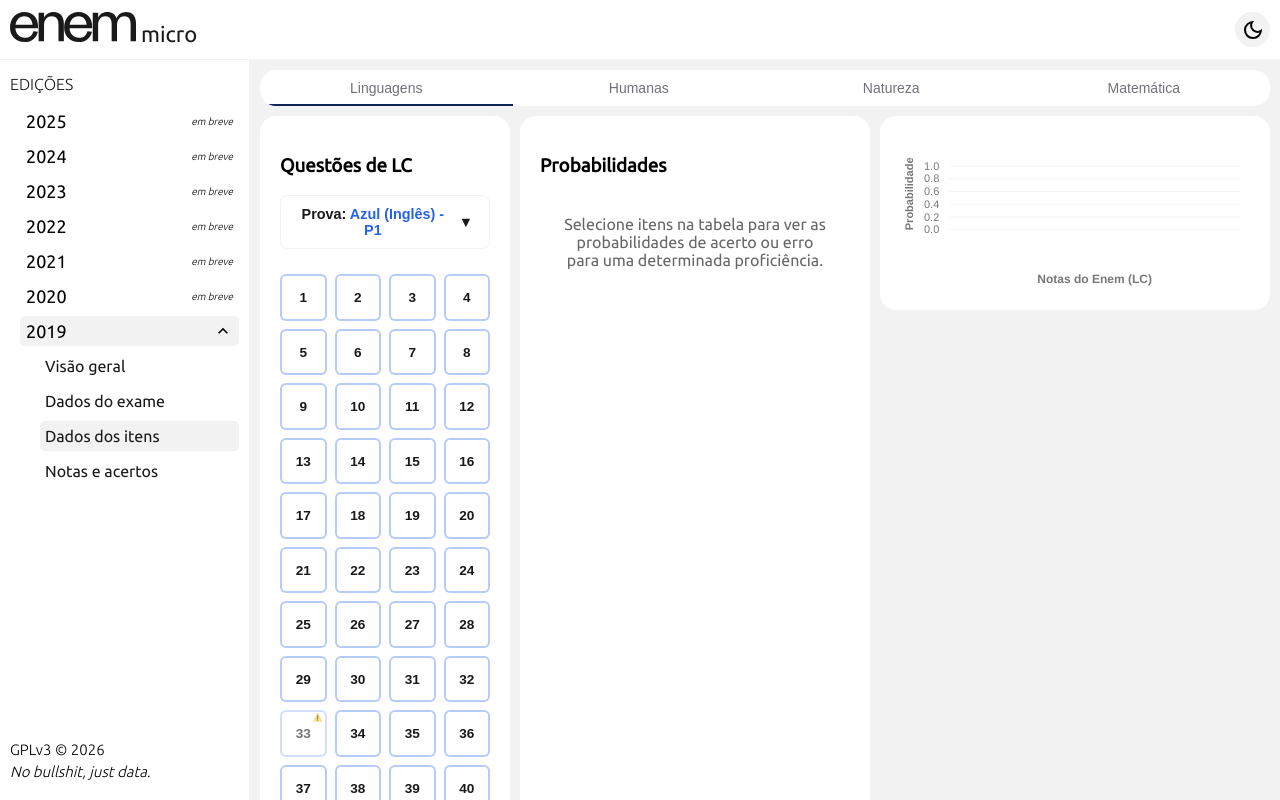
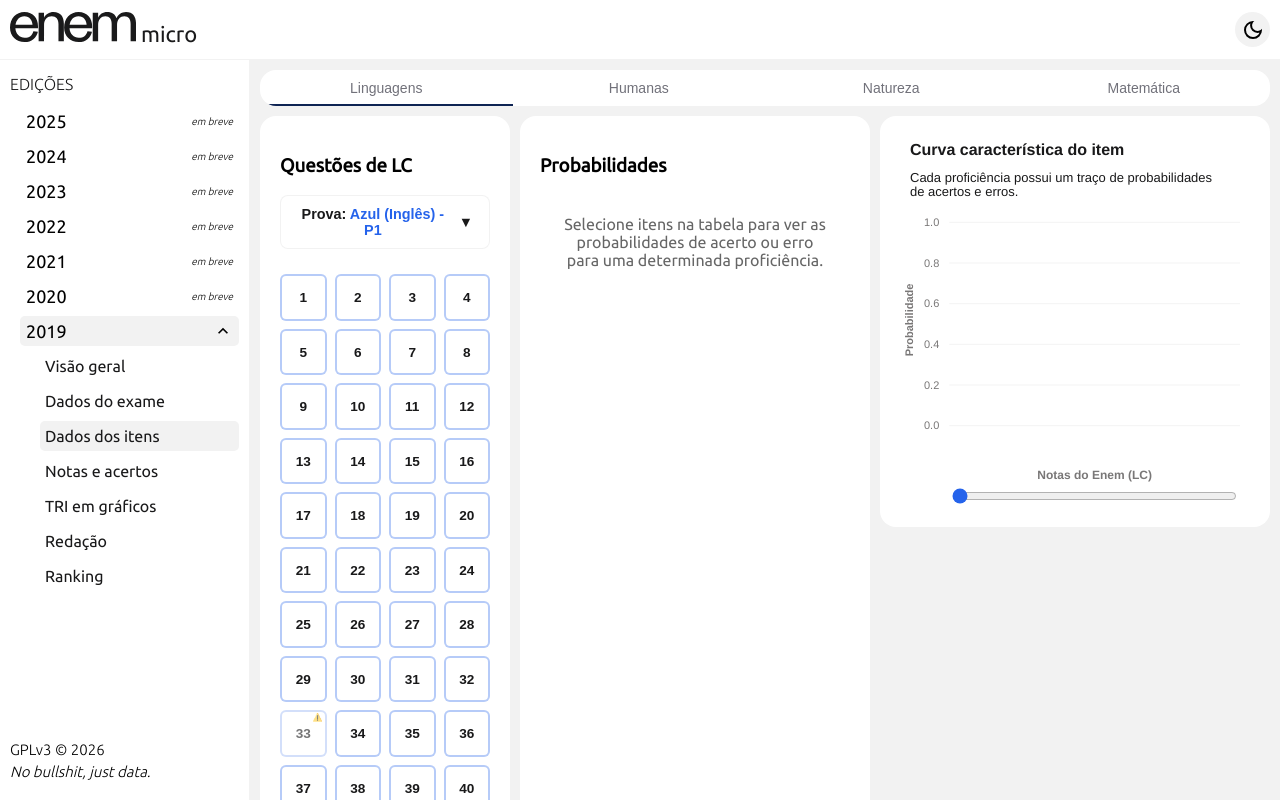
Before and after one commit to renribsilva/microenem, a Next.js app: page /2019/dados-dos-itens in a window 1280 px wide. Built offline with nearby package versions, Linux system fonts and the light colour scheme.

Commit message:
arquivos modificados

```diff
--- a/src/app/(home)/2019/dados-dos-itens/components/graphs/graphs.module.css
+++ b/src/app/(home)/2019/dados-dos-itens/components/graphs/graphs.module.css
@@ -1,6 +1,6 @@
 .icc_container {
-  width: 100%;
-  height: 100%;
+  min-height: 350px;
+  /* height: 100%; */
 }
 
 .icc_rodape {
--- a/src/app/(home)/2019/dados-dos-itens/components/graphs/icc.tsx
+++ b/src/app/(home)/2019/dados-dos-itens/components/graphs/icc.tsx
@@ -7,6 +7,7 @@ import constantes from "../../../../json/constantes.json";
 import { useChartTheme } from "../../../../../../hooks/chart_theme";
 import ItensData from "../../../json/itens_2019.json";
 import styles from "./graphs.module.css";
+import InputShell2 from "../../../../../../components/tsx/input_shell2";
 
 type ItemStatus = 'acerto' | 'erro';
 type ItemData = {
@@ -30,7 +31,7 @@ export default function ICCChart({
   onFilterChange
 }: ICCChartProps) {
 
-  const { gridColor, axisColor } = useChartTheme();
+  const { gridColor, axisColor, textColor } = useChartTheme();
   const [activeCodes, setActiveCodes] = useState<number[]> ([]);
 
   // Paleta fixa para manter consistência entre re-renderizações
@@ -168,6 +169,28 @@ export default function ICCChart({
       },
       grid: { borderColor: gridColor },
       legend: { show: false },
+      title: {
+        text: 'Curva característica do item',
+        align: 'left' as const,
+        margin: 5,
+        style: {
+          color: textColor,
+          fontSize: '16px',
+          fontWeight: 'bold'
+        }
+      },
+      subtitle: {
+        text: [
+          `Cada proficiência possui um traço de probabilidades`,
+          `de acertos e erros.`
+        ] as any,
+        align: 'left' as const,
+        style: {
+          color: textColor,
+          fontSize: '13px',
+          fontWeight: 'normal',
+        }
+      },
       annotations: {
         xaxis: [
           {
@@ -213,9 +236,9 @@ export default function ICCChart({
         height="100%"
         width="100%"
       />
-      {/* <div className={styles.icc_slider}>
+      <div className={styles.icc_slider}>
         <InputShell2 logic={logic} activeCodes={activeCodes}/>
-      </div> */}
+      </div>
     </div>
   );
 }
--- a/src/app/(home)/2019/dados-dos-itens/components/tables/prob.tsx
+++ b/src/app/(home)/2019/dados-dos-itens/components/tables/prob.tsx
@@ -11,6 +11,7 @@ import styles from "./tables.module.css"
 
 import Probtrace from "../../../json/probtrace_2019.json";
 import constantes from "../../../../json/constantes.json";
+import { useChartTheme } from "../../../../../../hooks/chart_theme";
 
 type ItemStatus = 'acerto' | 'erro';
 type ItemData = {
@@ -33,6 +34,8 @@ type ProbRow = {
 };
 
 export default function ProbsTable({ logic, activeCodes, area, itemSelection }: ProbsTableProps) {
+
+  const {gridColor} = useChartTheme();
 
   const columnHelper = createColumnHelper<ProbRow>();
   const { proficienciaAtual, selectedLabel } = logic;
@@ -120,7 +123,7 @@ export default function ProbsTable({ logic, activeCodes, area, itemSelection }:
       <table className={styles.probtable_table}>
         <thead className={styles.probtable_thead}>
           {table.getHeaderGroups().map((headerGroup) => (
-            <tr key={headerGroup.id} style={{ borderBottom: "1px solid #eee", fontSize: "0.8rem", color: "#666" }}>
+            <tr key={headerGroup.id} style={{ borderBottom: `1px solid ${gridColor}`, fontSize: "0.8rem", color: "#666" }}>
               {headerGroup.headers.map((header) => (
                 <th key={header.id} style={{ textAlign: header.id === "id" ? "left" : "right", padding: "8px" }}>
                   {flexRender(header.column.columnDef.header, header.getContext())}
@@ -131,7 +134,7 @@ export default function ProbsTable({ logic, activeCodes, area, itemSelection }:
         </thead>
         <tbody>
           {table.getRowModel().rows.map((row) => (
-            <tr key={row.id} style={{ borderBottom: "1px solid #f9f9f9" }}>
+            <tr key={row.id} style={{ borderBottom: `1px solid ${gridColor}`}}>
               {row.getVisibleCells().map((cell) => (
                 <td key={cell.id} style={{ textAlign: cell.column.id === "id" ? "left" : "right", padding: "8px" }}>
                   {flexRender(cell.column.columnDef.cell, cell.getContext())}
--- a/src/app/(home)/2019/dados-dos-itens/dados-dos-itens.module.css
+++ b/src/app/(home)/2019/dados-dos-itens/dados-dos-itens.module.css
@@ -35,7 +35,7 @@
 
 .main_left {
    /* background-color: aquamarine; */
-  flex: 1 1 60%;
+  flex: 1 1 50%;
   display: flex;
   gap: 10px;
 }
@@ -61,7 +61,7 @@
 
 .main_right {
   /* background-color: aquamarine; */
-  flex: 1 1 40%;
+  flex: 1 1 50%;
   display: flex;
   flex-direction: column;
 }
--- a/src/components/tsx/sidebar.tsx
+++ b/src/components/tsx/sidebar.tsx
@@ -63,7 +63,10 @@ const navItems: NavItem[] = [
       { name: "Visão geral", path: "/2019/visao-geral" },
       { name: "Dados do exame", path: "/2019/dados-do-exame" },
       { name: "Dados dos itens", path: "/2019/dados-dos-itens" },
-      { name: "Notas e acertos", path: "/2019/notas-e-acertos" }
+      { name: "Notas e acertos", path: "/2019/notas-e-acertos" },
+      { name: "TRI em gráficos", path: "/2019/notas-e-acertos" },
+      { name: "Redação", path: "/2019/notas-e-acertos" },
+      { name: "Ranking", path: "/2019/notas-e-acertos" }
     ],
   }
 ];
```
Also changed, not shown: src/app/(home)/2019/dados-do-exame/components/graphs/density_notas.tsx (+11 -2 lines), src/app/(home)/2019/dados-do-exame/components/graphs/frequency_acertos.tsx (+9 -3 lines), src/app/(home)/2019/dados-do-exame/components/graphs/tcc.tsx (+6 -2 lines).
